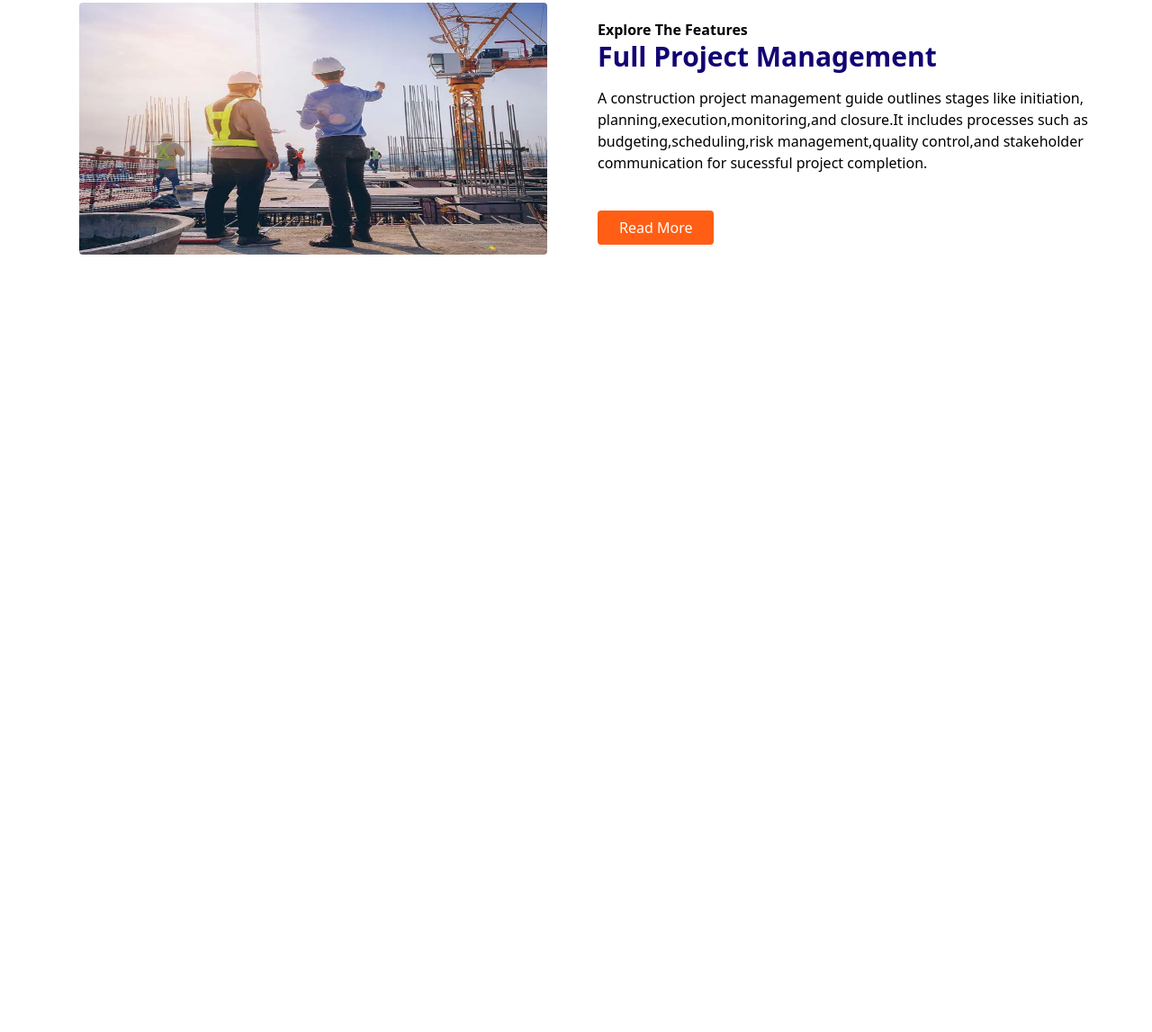
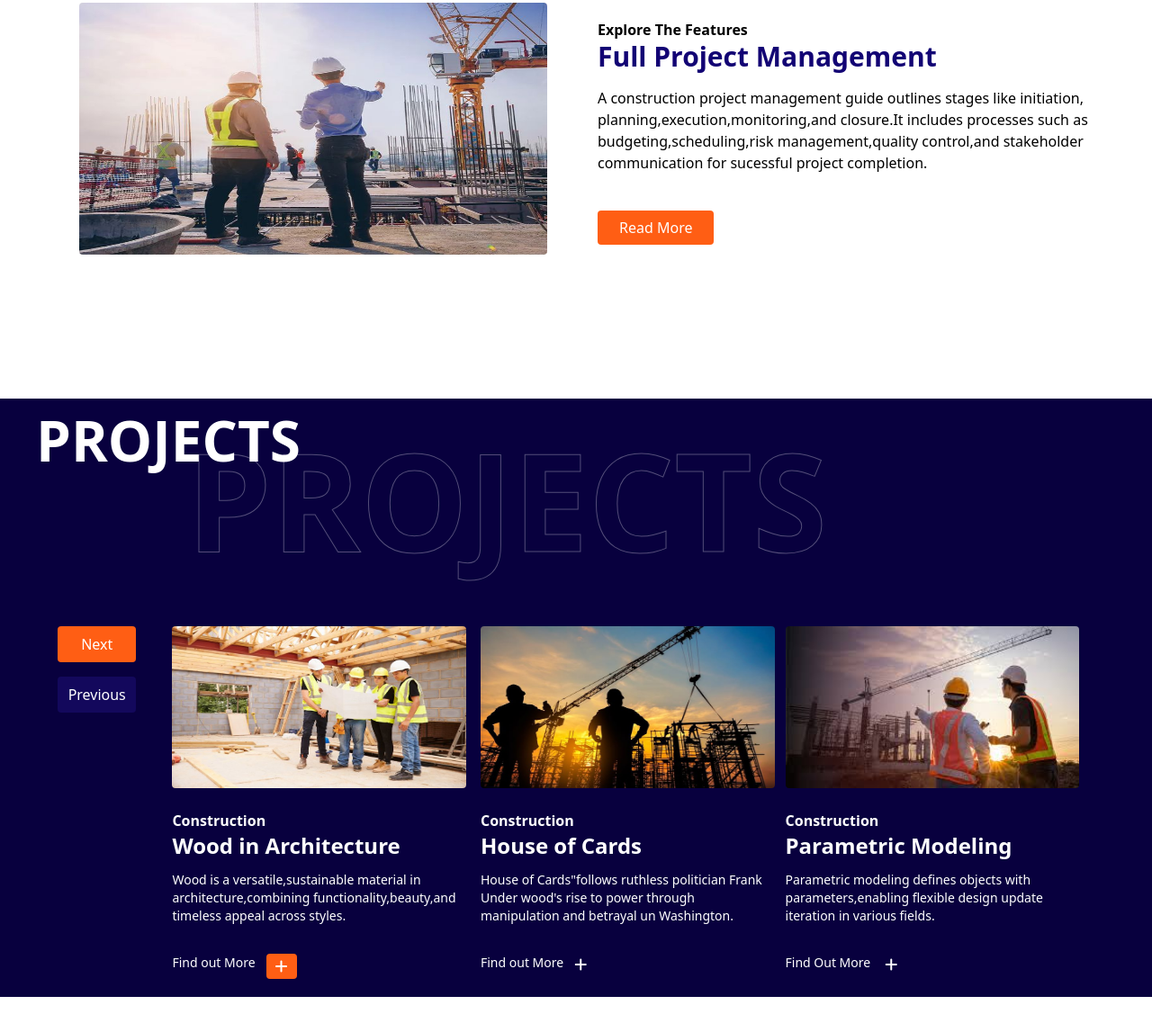
Before and after one commit to aalishbasheikh/Construction-Site, a website built with Vite: page index.html in a window 1280 px wide. Shown: the part 1208-2355 px from the top of the page at 90% size. Before the commit the page ends 1571 px from the top, so only its background shows below. Built offline with nearby package versions, Linux system fonts and the light colour scheme; files whose address does not match are found by name.

Commit message:
updating projects section in index.html

```diff
--- a/index.html
+++ b/index.html
@@ -122,7 +122,7 @@
 <div class="relative  md:top-20 top-2 lg:ms-28 md:ms-16 ms-2">
 <h1 class=" md:text-[55px] text-[30px]  text-[#0e025a] font-bold">SERVICES </h1>
 </div>
-<div class=" w-full pt-4 relative md:flex-row flex flex-col md:overflow-y-hidden scroll-smooth md:border-none   max-h-[890px] justify-center items-center md:mt-16  ">
+<div class=" w-full pt-4 relative md:flex-row flex flex-col md:overflow-y-hidden scroll-smooth   max-h-[890px] justify-center items-center md:mt-16  ">
 
             <div class="card md:w-[22%] sm:w-[50%]  w-[95%]   mt-8 rounded  bg-[#120374] lg:ms-5 shadow mb-3 pt-3 ps-2 hover:scale-[1.01] ">
               <div class="card-body">
@@ -170,14 +170,73 @@
               <h1 class="sm:text-3xl text-2xl font-bold text-[#120374]">Full Project Management</h1>
               <p class="mt-4">A construction project management guide outlines stages like initiation, planning,execution,monitoring,and closure.It includes processes such as budgeting,scheduling,risk management,quality control,and stakeholder communication for sucessful project completion.</p>
               <div class="mt-12">
- <a
-          class="btns  sm:px-6 px-3 py-2 rounded  bg-[#ff5e14]  text-white   hover:bg-[#ec6923]"
-          href="#"
-          >Read More</a>
+ <a class="btns  sm:px-6 px-3 py-2 rounded  bg-[#ff5e14]  text-white   hover:bg-[#ec6923]" href="#" >Read More</a>
         </div>
             </div>
             </div>
       </section>
+      <section  class="justify-center items-center relative w-full py-20">
+        <div class="bg-[#08003e] ">
+<h1 class="absolute md:top-20 top-36  md:left-[44%] left-[52%] md:text-[150px] sm:text-[90px]  text-[58px] -translate-x-1/2 font-extrabold
+           text-transparent [-webkit-text-stroke:1px_#ffffff] opacity-30 uppercase select-none z-0 pointer-events-none">
+Projects
+</h1>
+<div class="relative  md:top-[16%] top-28  md:ms-10 ms-6">
+<h1 class=" md:text-[62px] text-[30px]  text-white  font-bold">PROJECTS </h1>
+</div>
+<div class="flex md:mt-40 mt-36 ">
+<div class=" md:ms-16 ms-5 flex flex-col md:w-[15%] gap-4">
+ <a class="btns  py-2 rounded text-center bg-[#ff5e14]  text-white   hover:bg-[#ec6923]" href="#" >Next</a>
+
+  <a class="btns  py-2 rounded text-center bg-[#13085c]  text-white   hover:bg-[#08003e]" href="#"> Previous</a>
+  </div>
+  <div class="card  ms-10 flex overflow-x-auto md:overflow-x-auto lg:overflow-visible">
+<div class="card-img md:w-[30%] min-w-[300px]">
+  <img class="md:h-[180px] h-[150px] rounded w-[370px] object-fit-cover" src="assets/6a8286f8192c1b81678b9d6b0a3260b1.jpg" alt="">
+  <div class="card-body">
+<p class="text-white mt-6 font-semibold">Construction</p>
+<h1 class="md:text-2xl text-xl text-white font-bold">Wood in Architecture</h1>
+<p class="text-white mt-3 text-sm">Wood is a versatile,sustainable material in architecture,combining functionality,beauty,and timeless appeal across styles.</p>
+<div class=" flex w-[55%]">
+  <p class="text-white mt-8 text-sm">Find out More</p>
+  <i class="fa-solid fa-plus text-white bg-[#ff5e14]  mt-8 py-1.5 mb-5 px-2.5 rounded ms-3"></i>
+</div>
+</div>
+</div>
+<div class="card-img md:w-[30%] w-[100%] ms-4 min-w-[300px]">
+  <img class="md:h-[180px] h-[150px] rounded w-[370px] object-fit-cover" src="assets/86f5ee8b7f5c36b0c4c3e9cbe32083e7.jpg" alt="">
+  <div class="card-body ">
+<p class="text-white mt-6 font-semibold">Construction</p>
+<h1 class="md:text-2xl  text-xl text-white font-bold">House of Cards</h1>
+<p class="text-white mt-3 md:text-sm text-xs">House of Cards"follows ruthless politician Frank Under wood's rise to power through manipulation and betrayal un Washington.</p>
+<div class=" flex w-[55%]">
+  <p class="text-white mt-8 text-sm ">Find out More</p>
+  <i class="fa-solid fa-plus text-white   mt-8 py-1 mb-5 rounded ms-3"></i>
+</div>
+</div>
+</div>
+<div class="card-img md:w-[30%] lg:ms-3 md:ms-7 ms-5 min-w-[300px]">
+  <img class="md:h-[180px] h-[150px] rounded w-[370px] object-fit-cover" src="assets/images.jfif.jpg" alt="">
+  <div class="card-body">
+<p class="text-white mt-6 font-semibold">Construction</p>
+<h1 class="text-2xl text-white font-bold">Parametric Modeling</h1>
+<p class="text-white mt-3 text-sm"> Parametric modeling defines objects with parameters,enabling flexible design update iteration in various fields.</p>
+<div class=" flex w-[50%]">
+  <p class="text-white mt-8 text-sm">Find Out More</p>
+  <i class="fa-solid fa-plus text-white  mt-8 py-1 mb-5  rounded ms-4"></i>
+</div>
+</div>
+</div>
+  </div>
+
+
+</div>
+
+</div>
+
+
+
+      </section>
     </main>
   </body>
 </html>
```
Also changed, not shown: assets/6a8286f8192c1b81678b9d6b0a3260b1.jpg (added), assets/86f5ee8b7f5c36b0c4c3e9cbe32083e7.jpg (added).
